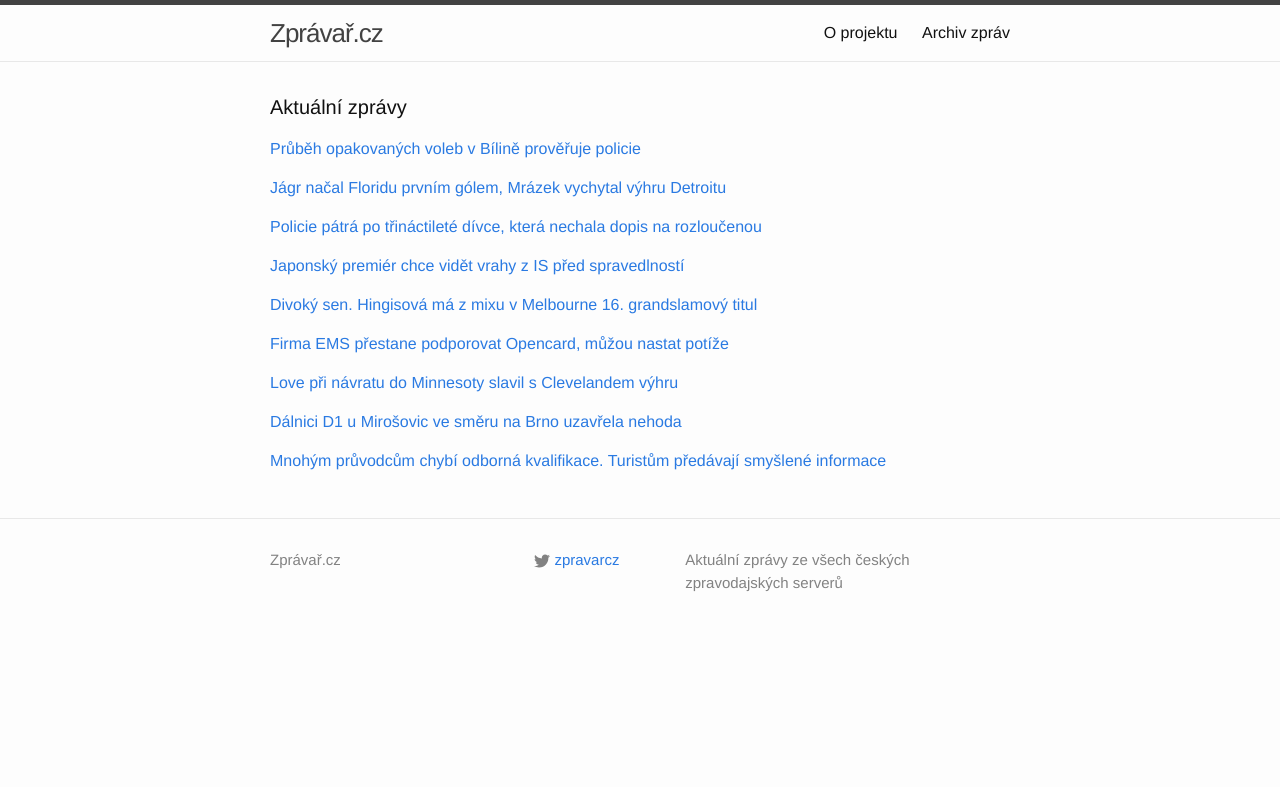
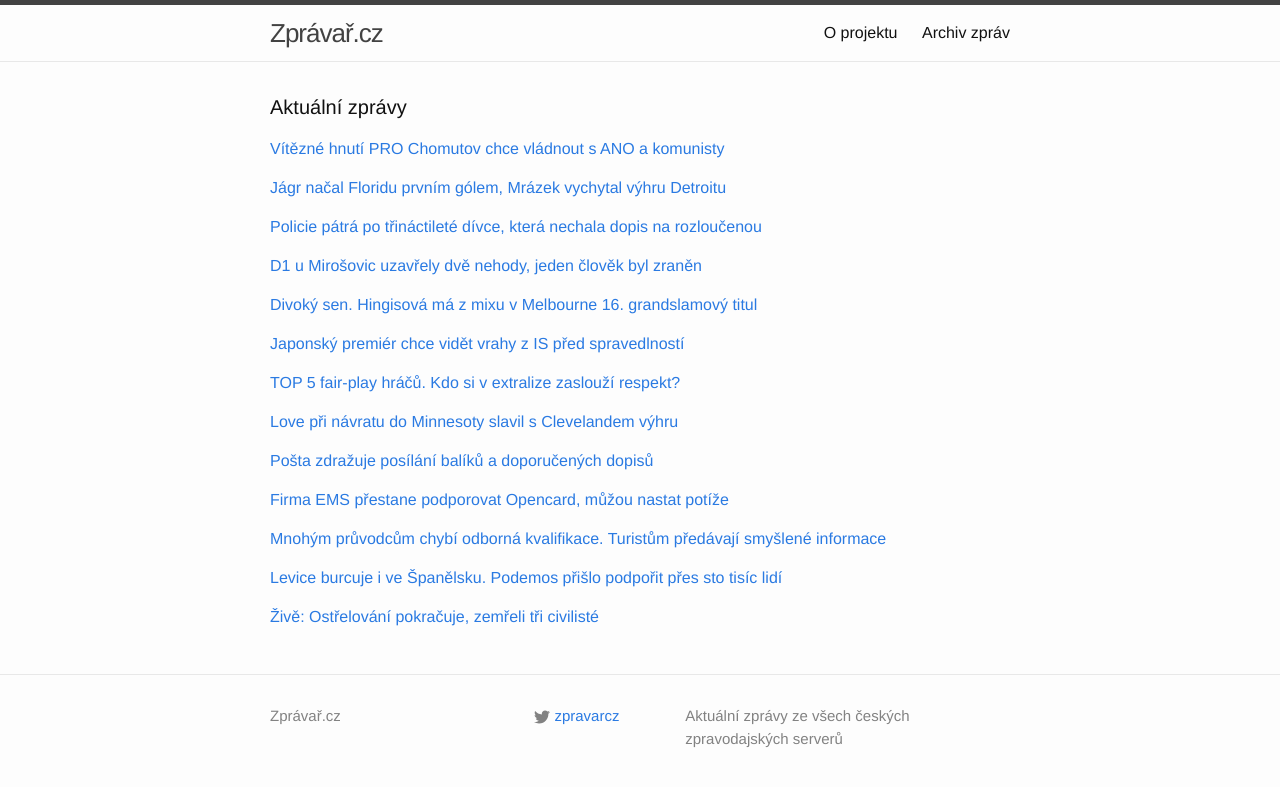
Before and after one commit to adliska/zpravar, a Jekyll site: the page built from index.html, in a window 1280 px wide. Shown: the top 787 px of the page. Built offline with Jekyll 4.4.1, drawn with Linux system fonts in a browser that asks for light colours.

Commit message:
zpravar news update

```diff
--- a/index.html
+++ b/index.html
@@ -5,9 +5,11 @@ layout: default
 <div class="home">
     <h1 class="page-heading">Aktuální zprávy</h1>
 
-<p><a href="javascript:;" onclick="toggle_visibility('zpravy0')">Průběh opakovaných voleb v Bílině prověřuje policie</a></p>
+<p><a href="javascript:;" onclick="toggle_visibility('zpravy0')">Vítězné hnutí PRO Chomutov chce vládnout s ANO a komunisty</a></p>
 <div id="zpravy0" style="display:none">
 <ul>
+<li><a href=http://www.rozhlas.cz/_zprava/vitezne-hnuti-pro-chomutov-chce-vladnout-s-ano-a-komunisty--1450292>Vítězné hnutí PRO Chomutov chce vládnout s ANO a komunisty - www.rozhlas.cz</a></li>
+<li><a href=http://www.rozhlas.cz/_zprava/opakovane-volby-v-chomutove-vyhralo-hnuti-pro-chomutov-rozhodlo-o-tom-22-volicu--1450292>Opakované volby v Chomutově vyhrálo hnutí PRO Chomutov, rozhodlo o tom 22 % voličů - www.rozhlas.cz</a></li>
 <li><a href=http://www.novinky.cz/domaci/360381-prubeh-opakovanych-voleb-v-biline-proveruje-policie.html>Průběh opakovaných voleb v Bílině prověřuje policie - www.novinky.cz</a></li>
 <li><a href=http://www.novinky.cz/domaci/360378-v-biline-uspeli-komuniste-v-chomutove-hnuti-pro-chomutov.html>V Bílině uspěli komunisté, v Chomutově hnutí PRO Chomutov - www.novinky.cz</a></li>
 <li><a href=http://www.ceskatelevize.cz/ct24/domaci/300202-v-chomutove-i-biline-si-podzimni-vitezove-polepsili/>V Chomutově i Bílině si podzimní vítězové polepšili - www.ceskatelevize.cz</a></li>
@@ -37,13 +39,14 @@ layout: default
 <li><a href=http://www.ceskenoviny.cz/zpravy/zpravy/policie-patra-po-13lete-divce-ktera-nechala-dopis-na-rozloucenou/1175915>Policie pátrá po 13leté dívce, která nechala dopis na rozloučenou - www.ceskenoviny.cz</a></li>
 <li><a href=http://www.rozhlas.cz/_zprava/policie-patra-po-trinactilete-divce-z-prahy-doma-nechala-dopis-na-rozloucenou--1450279>Policie pátrá po třináctileté dívce z Prahy, doma nechala dopis na rozloučenou - www.rozhlas.cz</a></li>
 </ul>
-</div><p><a href="javascript:;" onclick="toggle_visibility('zpravy3')">Japonský premiér chce vidět vrahy z IS před spravedlností</a></p>
+</div><p><a href="javascript:;" onclick="toggle_visibility('zpravy3')">D1 u Mirošovic uzavřely dvě nehody, jeden člověk byl zraněn</a></p>
 <div id="zpravy3" style="display:none">
 <ul>
-<li><a href=http://www.ceskatelevize.cz/ct24/svet/300205-japonsky-premier-chce-videt-vrahy-z-is-pred-spravedlnosti/>Japonský premiér chce vidět vrahy z IS před spravedlností - www.ceskatelevize.cz</a></li>
-<li><a href=http://www.tyden.cz/rubriky/zahranici/asie-a-oceanie/islamiste-zverejnili-zrejme-autenticke-video-s-popravou-gotoa_331990.html>Islamisté zveřejnili zřejmě autentické video s popravou Gotoa - www.tyden.cz</a></li>
-<li><a href=http://www.ceskenoviny.cz/zpravy/zpravy/video-s-udajnym-stetim-gotoa-je-podle-tokia-nejspis-prave/1175875>Video s údajným stětím Gotoa je podle Tokia nejspíš pravé - www.ceskenoviny.cz</a></li>
-<li><a href=http://www.rozhlas.cz/_zprava/video-zachycujici-zabiti-japonskeho-novinare-islamisty-je-zrejme-prave--1450248>Video zachycující zabití japonského novináře islamisty je zřejmě pravé - www.rozhlas.cz</a></li>
+<li><a href=http://www.ceskenoviny.cz/zpravy/zpravy/d1-u-mirosovic-uzavrely-dve-nehody-jeden-clovek-byl-zranen/1175961>D1 u Mirošovic uzavřely dvě nehody, jeden člověk byl zraněn - www.ceskenoviny.cz</a></li>
+<li><a href=http://www.novinky.cz/krimi/360384-nehody-u-mirosovic-uzavrely-dalnici-d1-smerem-na-brno.html>Nehody u Mirošovic uzavřely dálnici D1 směrem na Brno - www.novinky.cz</a></li>
+<li><a href=http://zpravy.aktualne.cz/regiony/dalnici-d1-u-mirosovic-ve-smeru-na-brno-uzavrela-nehoda/r~8d3be864a9f011e486b9002590604f2e/>Dálnici D1 u Mirošovic ve směru na Brno uzavřela nehoda - zpravy.aktualne.cz</a></li>
+<li><a href=http://praha.idnes.cz/d1-nehoda-chodec-auto-0q7-/praha-zpravy.aspx?c=A150201_094331_praha-zpravy_hv>Na D1 srazilo auto člověka, dálnice je zčásti uzavřena - praha.idnes.cz</a></li>
+<li><a href=http://www.ceskenoviny.cz/zpravy/zpravy/dalnici-d1-u-mirosovic-ve-smeru-na-brno-uzavrela-dopravni-nehoda/1175961>Dálnici D1 u Mirošovic ve směru na Brno uzavřela dopravní nehoda - www.ceskenoviny.cz</a></li>
 </ul>
 </div><p><a href="javascript:;" onclick="toggle_visibility('zpravy4')">Divoký sen. Hingisová má z mixu v Melbourne 16. grandslamový titul</a></p>
 <div id="zpravy4" style="display:none">
@@ -53,32 +56,61 @@ layout: default
 <li><a href=http://sport.idnes.cz/australian-open-smisena-ctyrhra-hingisova-paes-f5k-/tenis.aspx?c=A150201_081851_tenis_ald>Hingisová slaví šestnáctý grandslamový titul, s Paesem ovládli čtyřhru - sport.idnes.cz</a></li>
 <li><a href=http://www.sportovninoviny.cz/zpravy/hingisova-ma-z-mixu-v-melbourne-16-grandslamovy-titul/1175929>Hingisová má z mixu v Melbourne 16. grandslamový titul - www.sportovninoviny.cz</a></li>
 </ul>
-</div><p><a href="javascript:;" onclick="toggle_visibility('zpravy5')">Firma EMS přestane podporovat Opencard, můžou nastat potíže</a></p>
+</div><p><a href="javascript:;" onclick="toggle_visibility('zpravy5')">Japonský premiér chce vidět vrahy z IS před spravedlností</a></p>
 <div id="zpravy5" style="display:none">
+<ul>
+<li><a href=http://www.ceskatelevize.cz/ct24/svet/300205-japonsky-premier-chce-videt-vrahy-z-is-pred-spravedlnosti/>Japonský premiér chce vidět vrahy z IS před spravedlností - www.ceskatelevize.cz</a></li>
+<li><a href=http://www.tyden.cz/rubriky/zahranici/asie-a-oceanie/islamiste-zverejnili-zrejme-autenticke-video-s-popravou-gotoa_331990.html>Islamisté zveřejnili zřejmě autentické video s popravou Gotoa - www.tyden.cz</a></li>
+<li><a href=http://www.ceskenoviny.cz/zpravy/zpravy/video-s-udajnym-stetim-gotoa-je-podle-tokia-nejspis-prave/1175875>Video s údajným stětím Gotoa je podle Tokia nejspíš pravé - www.ceskenoviny.cz</a></li>
+<li><a href=http://www.rozhlas.cz/_zprava/video-zachycujici-zabiti-japonskeho-novinare-islamisty-je-zrejme-prave--1450248>Video zachycující zabití japonského novináře islamisty je zřejmě pravé - www.rozhlas.cz</a></li>
+</ul>
+</div><p><a href="javascript:;" onclick="toggle_visibility('zpravy6')">TOP 5 fair-play hráčů. Kdo si v extralize zaslouží respekt?</a></p>
+<div id="zpravy6" style="display:none">
+<ul>
+<li><a href=http://www.tyden.cz/rubriky/sport/hokej/extraliga/top-5-fair-play-hracu-kdo-si-v-extralize-zaslouzi-respekt_331972.html>TOP 5 fair-play hráčů. Kdo si v extralize zaslouží respekt? - www.tyden.cz</a></li>
+<li><a href=http://www.tyden.cz/rubriky/sport/hokej/extraliga/top-5-fair-play-hokejistu-kdo-si-v-extralize-zaslouzi-respekt_331972.html>TOP 5 fair-play hokejistů. Kdo si v extralize zaslouží respekt? - www.tyden.cz</a></li>
+<li><a href=http://www.tyden.cz/rubriky/sport/hokej/extraliga/top-5-fair-play-hokejistu-extraligy-kdo-si-zaslouzi-respekt_331972.html>TOP 5 fair-play hokejistů extraligy. Kdo si zaslouží respekt? - www.tyden.cz</a></li>
+</ul>
+</div><p><a href="javascript:;" onclick="toggle_visibility('zpravy7')">Love při návratu do Minnesoty slavil s Clevelandem výhru</a></p>
+<div id="zpravy7" style="display:none">
+<ul>
+<li><a href=http://sport.aktualne.cz/love-pri-navratu-do-minnesoty-slavil-s-clevelandem-vyhru/r~d12712d2a9f111e49f60002590604f2e/>Love při návratu do Minnesoty slavil s Clevelandem výhru - sport.aktualne.cz</a></li>
+<li><a href=http://sport.idnes.cz/basketbalova-nba-0kd-/basket.aspx?c=A150201_093236_sport-basket_ald>Love si návrat do Minnesoty neužil. Výhru však Cleveland urval - sport.idnes.cz</a></li>
+<li><a href=http://www.denik.cz/ostatni_sport/love-pri-navratu-do-minnesoty-slavil-s-clevelandem-vyhru-20150201.html>Love při návratu do Minnesoty slavil s Clevelandem výhru - www.denik.cz</a></li>
+</ul>
+</div><p><a href="javascript:;" onclick="toggle_visibility('zpravy8')">Pošta zdražuje posílání balíků a doporučených dopisů</a></p>
+<div id="zpravy8" style="display:none">
+<ul>
+<li><a href=http://www.tyden.cz/rubriky/byznys/cesko/posta-zdrazuje-posilani-baliku-a-doporucenych-dopisu_332002.html>Pošta zdražuje posílání balíků a doporučených dopisů - www.tyden.cz</a></li>
+<li><a href=http://ekonomika.idnes.cz/ceska-posta-zdrazeni-sluzby-dopis-balik-f0b-/ekoakcie.aspx?c=A150201_073411_ekoakcie_hv>Pošta od února zdražila posílání balíků a doporučených dopisů - ekonomika.idnes.cz</a></li>
+<li><a href=http://www.denik.cz/ekonomika/posta-zdrazuje-posilani-baliku-a-doporucenych-dopisu-20150201.html>Pošta zdražuje posílání balíků a doporučených dopisů - www.denik.cz</a></li>
+</ul>
+</div><p><a href="javascript:;" onclick="toggle_visibility('zpravy9')">Firma EMS přestane podporovat Opencard, můžou nastat potíže</a></p>
+<div id="zpravy9" style="display:none">
 <ul>
 <li><a href=http://praha.idnes.cz/open-card-ems-praha-0a0-/praha-zpravy.aspx?c=A150201_072614_praha-zpravy_hv>Firma EMS přestane podporovat Opencard, můžou nastat potíže - praha.idnes.cz</a></li>
 <li><a href=http://www.novinky.cz/domaci/360373-projekt-opencard-se-ocitne-bez-podpory.html>Projekt opencard se ocitne bez podpory - www.novinky.cz</a></li>
 <li><a href=http://www.ceskenoviny.cz/zpravy/zpravy/firma-ems-prestane-podporovat-opencard-muzou-nastat-potize/1175909>Firma EMS přestane podporovat opencard, můžou nastat potíže - www.ceskenoviny.cz</a></li>
 </ul>
-</div><p><a href="javascript:;" onclick="toggle_visibility('zpravy6')">Love při návratu do Minnesoty slavil s Clevelandem výhru</a></p>
-<div id="zpravy6" style="display:none">
-<ul>
-<li><a href=http://sport.aktualne.cz/love-pri-navratu-do-minnesoty-slavil-s-clevelandem-vyhru/r~d12712d2a9f111e49f60002590604f2e/>Love při návratu do Minnesoty slavil s Clevelandem výhru - sport.aktualne.cz</a></li>
-<li><a href=http://sport.idnes.cz/basketbalova-nba-0kd-/basket.aspx?c=A150201_093236_sport-basket_ald>Love si návrat do Minnesoty neužil. Výhru však Cleveland urval - sport.idnes.cz</a></li>
-<li><a href=http://www.denik.cz/ostatni_sport/love-pri-navratu-do-minnesoty-slavil-s-clevelandem-vyhru-20150201.html>Love při návratu do Minnesoty slavil s Clevelandem výhru - www.denik.cz</a></li>
-</ul>
-</div><p><a href="javascript:;" onclick="toggle_visibility('zpravy7')">Dálnici D1 u Mirošovic ve směru na Brno uzavřela nehoda</a></p>
-<div id="zpravy7" style="display:none">
-<ul>
-<li><a href=http://zpravy.aktualne.cz/regiony/dalnici-d1-u-mirosovic-ve-smeru-na-brno-uzavrela-nehoda/r~8d3be864a9f011e486b9002590604f2e/>Dálnici D1 u Mirošovic ve směru na Brno uzavřela nehoda - zpravy.aktualne.cz</a></li>
-<li><a href=http://praha.idnes.cz/d1-nehoda-chodec-auto-0q7-/praha-zpravy.aspx?c=A150201_094331_praha-zpravy_hv>Na D1 srazilo auto člověka, dálnice je zčásti uzavřena - praha.idnes.cz</a></li>
-<li><a href=http://www.ceskenoviny.cz/zpravy/zpravy/dalnici-d1-u-mirosovic-ve-smeru-na-brno-uzavrela-dopravni-nehoda/1175961>Dálnici D1 u Mirošovic ve směru na Brno uzavřela dopravní nehoda - www.ceskenoviny.cz</a></li>
-</ul>
-</div><p><a href="javascript:;" onclick="toggle_visibility('zpravy8')">Mnohým průvodcům chybí odborná kvalifikace. Turistům předávají smyšlené informace </a></p>
-<div id="zpravy8" style="display:none">
+</div><p><a href="javascript:;" onclick="toggle_visibility('zpravy10')">Mnohým průvodcům chybí odborná kvalifikace. Turistům předávají smyšlené informace </a></p>
+<div id="zpravy10" style="display:none">
 <ul>
 <li><a href=http://www.rozhlas.cz/_zprava/mnohym-pruvodcum-chybi-odborna-kvalifikace-turistum-predavaji-smyslene-informace--1450263>Mnohým průvodcům chybí odborná kvalifikace. Turistům předávají smyšlené informace  - www.rozhlas.cz</a></li>
 <li><a href=http://www.rozhlas.cz/_zprava/mnohym-pruvodcum-chybi-odborna-kvalifikace-turistum-casto-predavaji-smyslene-informace--1450263>Mnohým průvodcům chybí odborná kvalifikace. Turistům často předávají smyšlené informace  - www.rozhlas.cz</a></li>
 <li><a href=http://www.rozhlas.cz/_zprava/mnohym-pruvodcum-chybi-odborna-kvalifikace-turistum-casto-predava-smyslene-informace--1450263>Mnohým průvodcům chybí odborná kvalifikace. Turistům často předává smyšlené informace  - www.rozhlas.cz</a></li>
 </ul>
+</div><p><a href="javascript:;" onclick="toggle_visibility('zpravy11')">Levice burcuje i ve Španělsku. Podemos přišlo podpořit přes sto tisíc lidí</a></p>
+<div id="zpravy11" style="display:none">
+<ul>
+<li><a href=http://zahranicni.ihned.cz/evropa-slovensko/c1-63466160-levice-burcuje-i-ve-spanelsku-podemos-prislo-podporit-pres-sto-tisic-lidi>Levice burcuje i ve Španělsku. Podemos přišlo podpořit přes sto tisíc lidí - zahranicni.ihned.cz</a></li>
+<li><a href=http://www.lidovky.cz/spanelska-syriza-za-podemos-pochodovalo-madridem-nejmene-sto-tisic-lidi-1o7-/zpravy-svet.aspx?c=A150201_100624_ln_zahranici_mmu>Španělská Syriza? Za Podemos pochodovalo Madridem nejméně sto tisíc lidí  - www.lidovky.cz</a></li>
+<li><a href=http://zpravy.e15.cz/zahranicni/udalosti/madridem-prosly-statisice-demonstrantu-na-podporu-levicoveho-podemosu-1158440>Madridem prošly statisíce demonstrantů na podporu levicového Podemosu - zpravy.e15.cz</a></li>
+</ul>
+</div><p><a href="javascript:;" onclick="toggle_visibility('zpravy12')">Živě: Ostřelování pokračuje, zemřeli tři civilisté</a></p>
+<div id="zpravy12" style="display:none">
+<ul>
+<li><a href=http://zpravy.aktualne.cz/zahranici/zive-nedele-1-unora-ukrajina-rusko-separatiste/r~8be0a528a70611e49e4b0025900fea04/>Živě: Ostřelování pokračuje, zemřeli tři civilisté - zpravy.aktualne.cz</a></li>
+<li><a href=http://www.novinky.cz/zahranicni/evropa/360383-boje-na-vychode-ukrajiny-pokracuji-i-po-dalsim-jednani-o-primeri.html>Boje na východě Ukrajiny pokračují i po dalším jednání o příměří - www.novinky.cz</a></li>
+<li><a href=http://www.ceskenoviny.cz/zpravy/zpravy/na-vychode-ukrajiny-opet-hrmela-dela-zahynuli-pry-tri-civiliste/1175960>Na východě Ukrajiny opět hřměla děla, zahynuli prý tři civilisté - www.ceskenoviny.cz</a></li>
+</ul>
 </div></div>
```
